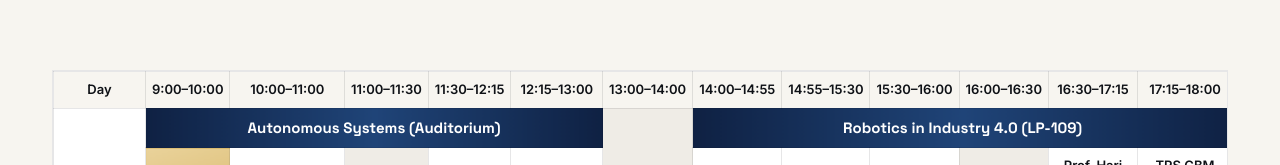
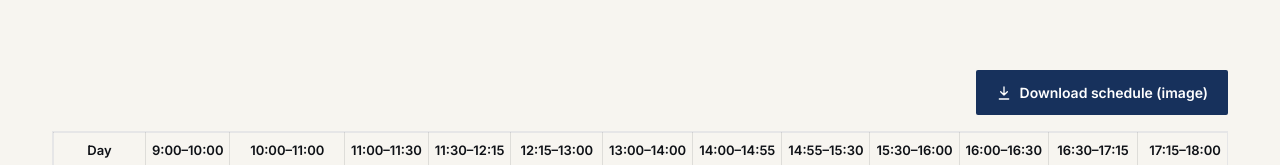
Before and after one commit to trs-tiet/TRS-DSAI-TIET, a Next.js app: page /schedule in a window 1280 px wide. Shown: the part 457-622 px from the top of the page. Built offline with nearby package versions, Linux system fonts and the light colour scheme.

Commit message:
Update ScheduleGrid.tsx

```diff
--- a/components/ScheduleGrid.tsx
+++ b/components/ScheduleGrid.tsx
@@ -1,5 +1,7 @@
 // Full two-day programme grid. Edit cells directly here when the schedule
 // changes. Styles live in app/globals.css under ".sched".
+// The download button serves public/images/schedule/trs-dsai-2026-schedule.png
+// — replace that image too whenever the schedule changes.
 
 const times = [
   "9:00–10:00", "10:00–11:00", "11:00–11:30", "11:30–12:15", "12:15–13:00",
@@ -19,6 +21,18 @@ function Sp({ name, org }: { name: string; org?: string }) {
 export default function ScheduleGrid() {
   return (
     <div>
+      <div className="flex justify-end mb-4">
+        <a
+          href="/images/schedule/trs-dsai-2026-schedule.png"
+          download="TRS-DSAI-2026-Schedule.png"
+          className="inline-flex items-center gap-2 bg-navy text-white px-5 py-3 text-[14px] font-semibold rounded-sm hover:bg-navy-deep transition-colors"
+        >
+          <svg width="16" height="16" viewBox="0 0 24 24" fill="none" stroke="currentColor" strokeWidth="2" strokeLinecap="round" strokeLinejoin="round" aria-hidden="true">
+            <path d="M12 3v12M7 10l5 5 5-5M5 21h14" />
+          </svg>
+          Download schedule (image)
+        </a>
+      </div>
       <div className="sched">
         <table>
           <thead>
```
